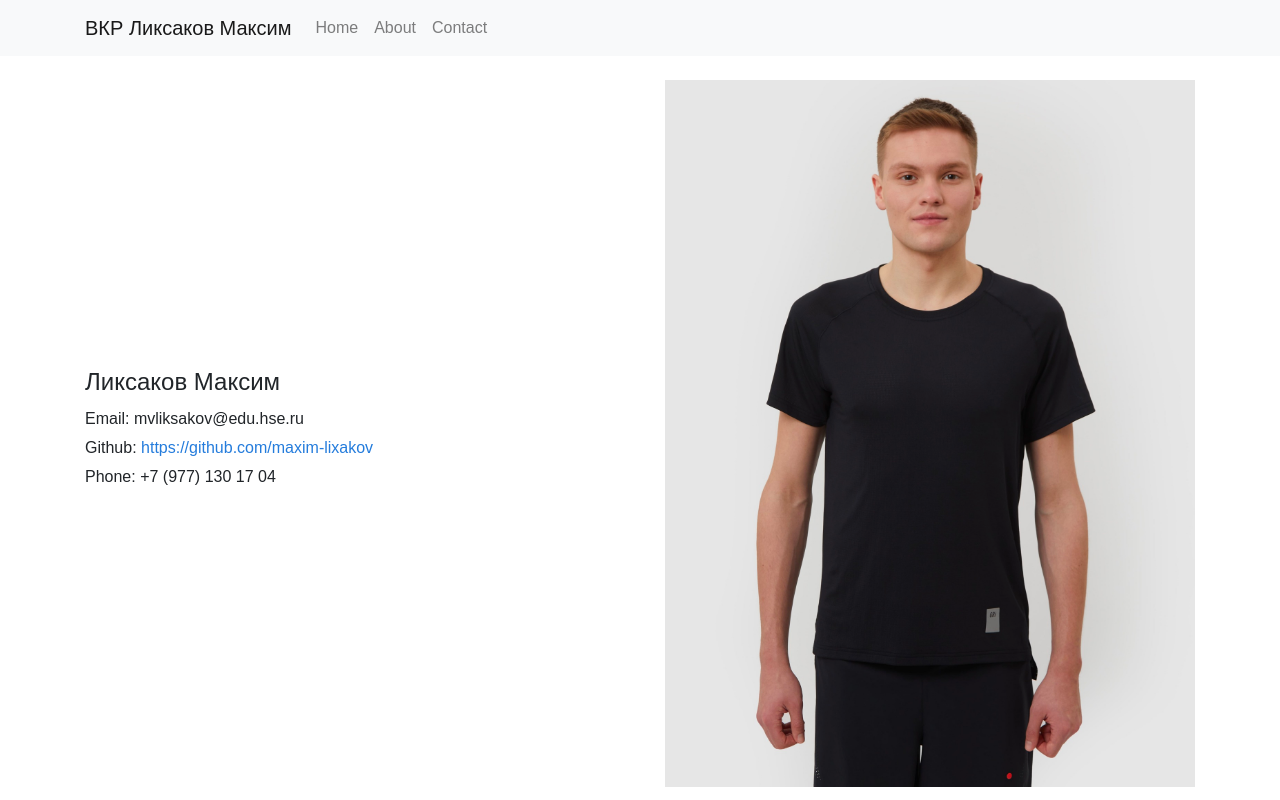
After one commit to maxim-lixakov/runstar, a Django app: page /contact in a window 1280 px wide. The commit adds this page. Run offline with Django 4.2, Linux system fonts and the light colour scheme; some libraries are stand-ins or nearby versions.

Commit message:
добавлены страницы из navbar панели

```diff
--- a/probeg/main/templates/base.html
+++ b/probeg/main/templates/base.html
@@ -25,10 +25,10 @@
             <a class="nav-link" href="/">Home</a>
           </li>
           <li class="nav-item">
-            <a class="nav-link" href="#">About</a>
+            <a class="nav-link" href="/about">About</a>
           </li>
           <li class="nav-item">
-            <a class="nav-link" href="#">Contact</a>
+            <a class="nav-link" href="/contact">Contact</a>
           </li>
         </ul>
       </div>
--- /dev/null
+++ b/probeg/main/templates/contact.html
@@ -0,0 +1,23 @@
+{% extends 'base.html' %}
+{% block content %}
+
+<div class="about-container">
+    <div class="text" class="info">
+        <h1>Ликсаков Максим</h1>
+        <p>
+        <ul class="info">
+            <li class="info">Email: mvliksakov@edu.hse.ru</li>
+            <li class="info">Github: <a href="https://github.com/maxim-lixakov/">https://github.com/maxim-lixakov</a>
+            </li>
+            <li class="info">Phone: +7 (977) 130 17 04</li>
+        </ul>
+        </p>
+    </div>
+    <div class="image">
+        {% load static %}
+        <img src="{% static 'image/me.png' %}" alt="HSE">
+    </div>
+</div>
+
+{% endblock %}
+{% include "footer.html" %}
--- a/probeg/main/urls.py
+++ b/probeg/main/urls.py
@@ -4,5 +4,7 @@ from . import views
 urlpatterns = [
     path('results', views.results),
     path('find', views.unique_users),
+    path('about', views.about),
+    path('contact', views.contact),
     path('', views.home)
 ]
--- a/probeg/main/views.py
+++ b/probeg/main/views.py
@@ -68,5 +68,13 @@ def unique_users(request):
     return render(request, "unique_users.html", {'users': users, 'search_term': search_term})
 
 
+def about(request):
+    return render(request, "about.html")
+
+
+def contact(request):
+    return render(request, "contact.html")
+
+
 def home(request):
     return render(request, "home.html")
--- a/probeg/static/css/base.css
+++ b/probeg/static/css/base.css
@@ -14,15 +14,16 @@ header {
 section {
     display: flex;
     flex-wrap: wrap;
-    justify-content: space-between;
+    justify-content: space-evenly;
     margin: 10px;
     padding: 10px;
 }
 
 article {
-    background-color: #f8fdfa;
-    border: 1px solid #ffecec;
-    flex-basis: calc(50% - 15px);
+    background-color: #ffffff;
+    border: 1px solid #247cdc;
+    border-radius: 20%;
+    /*flex-basis: calc(50% - 15px);*/
     margin: 5px;
     padding: 20px;
 }
@@ -37,7 +38,7 @@ p {
 }
 
 a {
-    color: #fab79f;
+    color: #247cdc;
 }
 
 
@@ -68,3 +69,29 @@ button {
     background-color: #999;
     color: #FFF;
 }
+
+.about-container {
+    display: grid;
+    grid-template-columns: 1fr 1fr;
+    gap: 50px;
+    align-items: center;
+}
+
+.text {
+    max-width: 600px;
+}
+
+.image img {
+    max-width: 100%;
+    height: auto;
+}
+
+ul.info {
+    list-style-type: none;
+    padding: 0;
+    margin: 0;
+}
+
+li.info {
+    margin-bottom: 5px;
+}
```
Also changed, not shown: probeg/main/templates/about.html (added, +16 -0 lines), probeg/main/templates/home.html (+4 -3 lines), probeg/static/image/hse.png (added), probeg/static/image/me.png (added). Lines whose indentation alone changed are shown as unchanged.
